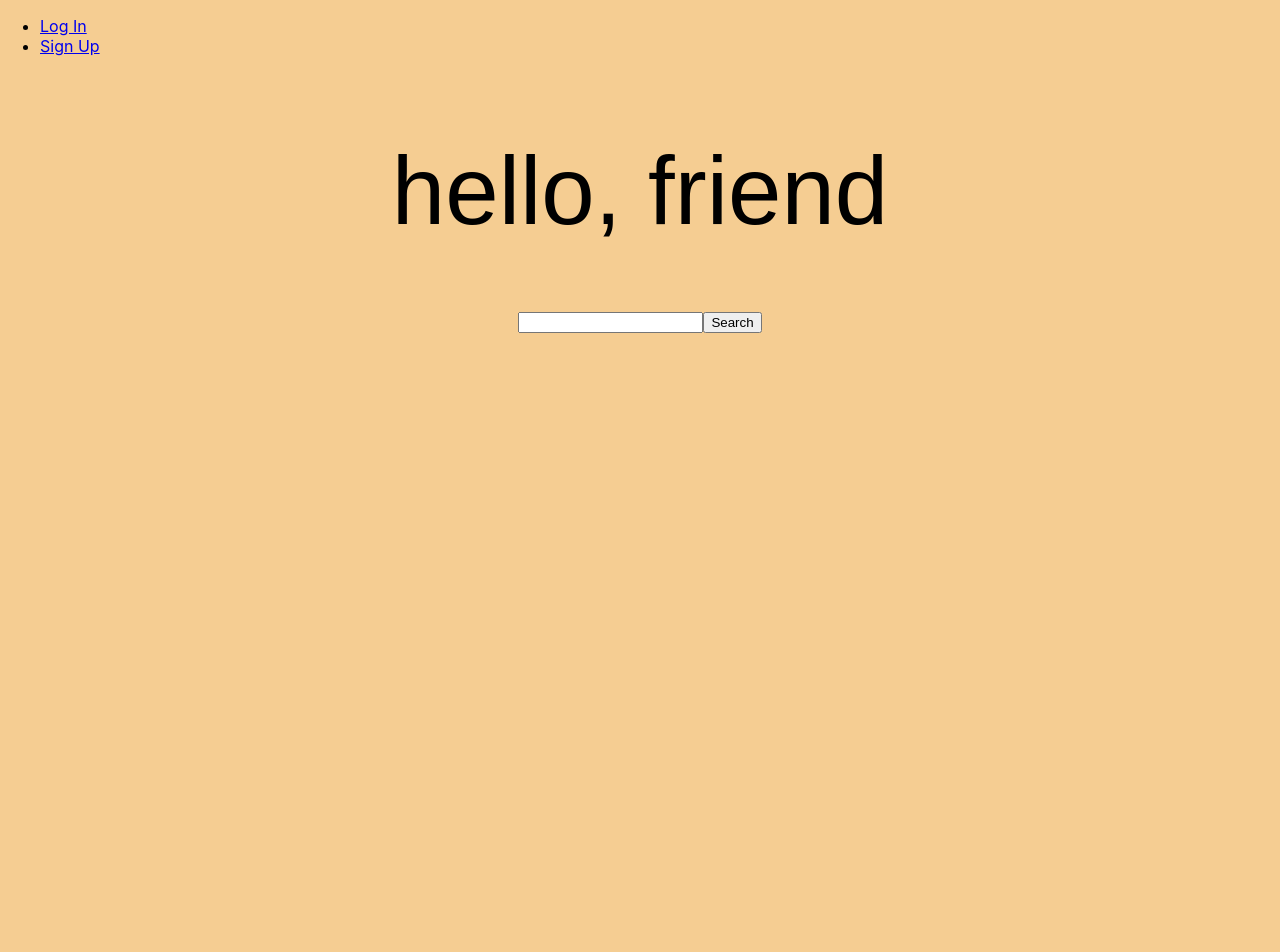
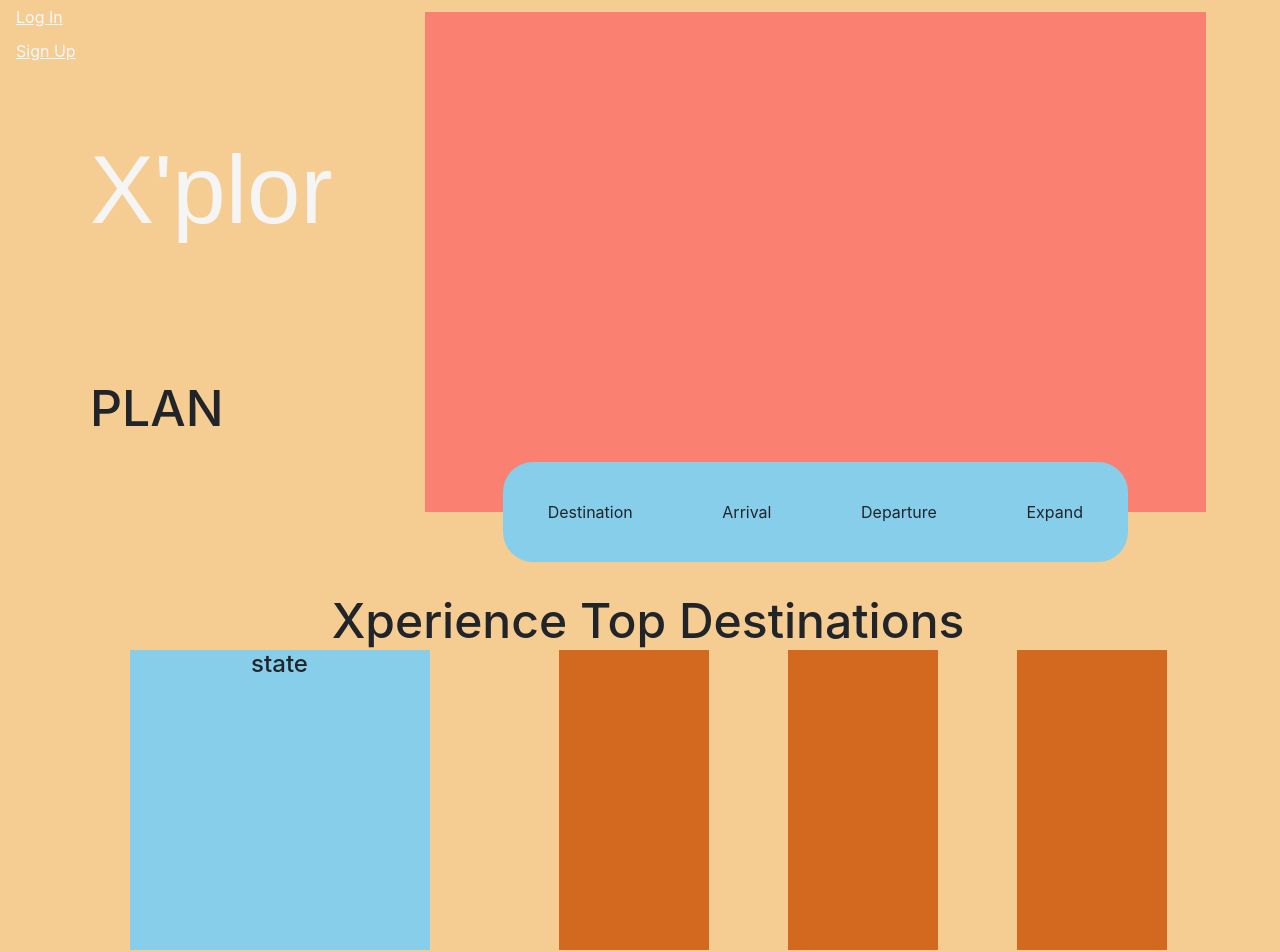
Before and after one commit to treymeetsworld/xplor-app, a React (Create React App) app: page / in a window 1280 px wide. Shown: the top 952 px of the page. Before the commit the page ends 800 px from the top, so only its background shows below. Built offline with nearby package versions, Linux system fonts and the light colour scheme; no server answers.

Commit message:
bootstrap

```diff
--- a/public/index.html
+++ b/public/index.html
@@ -10,6 +10,7 @@
 			name="description"
 			content="Web site created using create-react-app"
 		/>
+		<link href="https://cdn.jsdelivr.net/npm/bootstrap@5.0.2/dist/css/bootstrap.min.css" rel="stylesheet" integrity="sha384-EVSTQN3/azprG1Anm3QDgpJLIm9Nao0Yz1ztcQTwFspd3yD65VohhpuuCOmLASjC" crossorigin="anonymous">
 		<link rel="apple-touch-icon" href="%PUBLIC_URL%/android-chrome-192x192.png" />
 		<!--
       manifest.json provides metadata used when your web app is installed on a
@@ -41,5 +42,6 @@
       To begin the development, run `npm start` or `yarn start`.
       To create a production bundle, use `npm run build` or `yarn build`.
     -->
+		<script src="https://cdn.jsdelivr.net/npm/bootstrap@5.0.2/dist/js/bootstrap.bundle.min.js" integrity="sha384-MrcW6ZMFYlzcLA8Nl+NtUVF0sA7MsXsP1UyJoMp4YLEuNSfAP+JcXn/tWtIaxVXM" crossorigin="anonymous"></script>
 	</body>
 </html>
--- a/src/components/NavBar/NavBar.jsx
+++ b/src/components/NavBar/NavBar.jsx
@@ -6,7 +6,7 @@ const NavBar = ({ user, handleLogout }) => {
 		<>
 			{user ? (
 				<nav>
-					<div>
+					<div className="access">
 						<ul>
 							<li>
 								Welcome, {user.name}
@@ -28,10 +28,10 @@ const NavBar = ({ user, handleLogout }) => {
 					<div>
 						<ul>
 							<li>
-								<Link to="/login">Log In</Link>
+								<Link to="/login" className="access">Log In</Link>
 							</li>
 							<li>
-								<Link to="/signup">Sign Up</Link>
+								<Link to="/signup" className="access">Sign Up</Link>
 							</li>
 						</ul>
 					</div>
--- a/src/pages/Landing/Landing.jsx
+++ b/src/pages/Landing/Landing.jsx
@@ -3,14 +3,48 @@
 const Landing = ({ user }) => {
   return (
     <main className="container">
-      <h1 className="text">
-        hello, {user ? user.name : "friend"}
-      </h1>
-      <div>
-        <form action="">
-        <input type="search"></input>
-        <button type="submit">Search</button>
-        </form>
+      <div className="flex-top">
+        <div className="top-1">
+          <h1 className="logo">X'plor</h1>
+          <h3 className="plan">PLAN</h3>
+        </div>
+        <div className="top-2">
+          <div className="splash-landing">
+            <div className="suggestion">
+              <div className="destination">Destination</div>
+              <div className="arrival">Arrival</div>
+              <div className="departure">Departure</div>
+              <div className="expand">Expand</div>
+            </div>
+          </div>
+        </div>
+      </div>
+      <div className="splash-suggestion">
+        <div className="h3-container">
+          <h3>Xperience Top Destinations</h3>
+        </div>
+        <div className="choice-container">
+          <div className="state">
+            <h4>state</h4>
+            <div className="svg"></div>
+          </div>
+          <div className="splash-choice"></div>
+          <div className="splash-choice"></div>
+          <div className="splash-choice"></div>
+        </div>
+      </div>
+      <div className="attractions">
+        <div className="event-container">
+        <div className="event"></div>
+        <div className="event"></div>
+        <div className="event"></div>
+        <div className="event"></div>
+        <div className="event"></div>
+        <div className="event"></div>
+        <div className="event"></div>
+        <div className="event"></div>
+        </div>
+        <div className="event-details"></div>
       </div>
     </main>
   )
--- a/src/pages/TripDetails/TripDetails.jsx
+++ b/src/pages/TripDetails/TripDetails.jsx
@@ -44,8 +44,10 @@ const TripDetails = (props) => {
               <h2>Clothes:</h2>
               {clothesItems.map(thing =>
               <div key={thing._id}>
+                <span>
               <p>{thing.item}</p>
-              <button onClick={() => props.handleDeletePackingItem(thing._id, location.state._id)}>x</button>
+              <button className="btn btn-danger"onClick={() => props.handleDeletePackingItem(thing._id, location.state._id)}>x</button>
+                </span>
               </div>
               )}
             </div>
--- a/src/styles/index.css
+++ b/src/styles/index.css
@@ -2,6 +2,7 @@ html {
   -webkit-box-sizing: border-box;
           box-sizing: border-box;
   background-color: #f5cd92;
+  height: 100%;
 }
 
 *, *:before, *:after {
@@ -15,27 +16,213 @@ body {
   -webkit-font-smoothing: antialiased;
   -moz-osx-font-smoothing: grayscale;
   background-color: #f5cd92;
+  margin: 0 0 0 1em;
+  display: -webkit-box;
+  display: -ms-flexbox;
+  display: flex;
+  -webkit-box-orient: vertical;
+  -webkit-box-direction: normal;
+      -ms-flex-direction: column;
+          flex-direction: column;
+  overflow-x: hidden;
+  height: 100%;
 }
 
 code {
   font-family: source-code-pro, Menlo, Monaco, Consolas, 'Courier New', monospace;
 }
 
-.container {
+nav {
+  width: -webkit-max-content;
+  width: -moz-max-content;
+  width: max-content;
+}
+
+nav ul {
+  list-style: none;
+  margin: 0;
+  padding: 0;
+}
+
+nav ul li {
+  padding: 5px 0 5px 0;
+}
+
+#root {
   display: -webkit-box;
   display: -ms-flexbox;
   display: flex;
-  -webkit-box-align: center;
-      -ms-flex-align: center;
-          align-items: center;
   -webkit-box-orient: vertical;
   -webkit-box-direction: normal;
       -ms-flex-direction: column;
           flex-direction: column;
 }
 
-.text {
+.container {
+  display: -webkit-box;
+  display: -ms-flexbox;
+  display: flex;
+  width: 100%;
+  height: 100%;
+  -webkit-box-orient: vertical;
+  -webkit-box-direction: normal;
+      -ms-flex-direction: column;
+          flex-direction: column;
+}
+
+.flex-top {
+  width: 100%;
+  height: 100%;
+  display: -webkit-box;
+  display: -ms-flexbox;
+  display: flex;
+}
+
+.top-1 {
+  width: 30%;
+  z-index: 100;
+  display: -webkit-box;
+  display: -ms-flexbox;
+  display: flex;
+  -ms-flex-pack: distribute;
+      justify-content: space-around;
+  -webkit-box-orient: vertical;
+  -webkit-box-direction: normal;
+      -ms-flex-direction: column;
+          flex-direction: column;
+  margin-bottom: 5px solid black;
+}
+
+.top-2 {
+  width: 70%;
+  margin-top: -56px;
+}
+
+.logo {
+  top: 0;
+  margin: 0%;
+  -ms-flex-item-align: start;
+      align-self: flex-start;
   font: 6em sans-serif;
+  color: whitesmoke;
+  display: inline-block;
+}
+
+.plan {
+  font-size: 50px;
+  -ms-flex-item-align: start;
+      align-self: flex-start;
+  display: inline-block;
+}
+
+.splash-landing {
+  -ms-flex-item-align: end;
+      align-self: flex-end;
+  width: 100%;
+  height: 500px;
+  background: salmon;
+  left: 0;
+  display: -webkit-box;
+  display: -ms-flexbox;
+  display: flex;
+  -webkit-box-align: end;
+      -ms-flex-align: end;
+          align-items: flex-end;
+  -webkit-box-pack: center;
+      -ms-flex-pack: center;
+          justify-content: center;
+}
+
+.suggestion {
+  height: 100px;
+  width: 80%;
+  background: skyblue;
+  margin-bottom: -50px;
+  border-radius: 30px;
+  display: -webkit-box;
+  display: -ms-flexbox;
+  display: flex;
+  -webkit-box-orient: horizontal;
+  -webkit-box-direction: normal;
+      -ms-flex-direction: row;
+          flex-direction: row;
+  -ms-flex-pack: distribute;
+      justify-content: space-around;
+  -webkit-box-align: center;
+      -ms-flex-align: center;
+          align-items: center;
+}
+
+.splash-suggestion {
+  -ms-flex-item-align: center;
+      align-self: center;
+  margin-top: 5em;
+  width: 100%;
+  display: -webkit-box;
+  display: -ms-flexbox;
+  display: flex;
+  -webkit-box-orient: vertical;
+  -webkit-box-direction: normal;
+      -ms-flex-direction: column;
+          flex-direction: column;
+}
+
+.splash-suggestion h3 {
+  text-align: center;
+  font-size: 3em;
+  margin: 0;
+}
+
+.state {
+  height: 300px;
+  width: 300px;
+  background: skyblue;
+  text-align: center;
+  margin-right: 50px;
+}
+
+.splash-choice {
+  height: 300px;
+  width: 150px;
+  background: chocolate;
+  padding: 10px;
+}
+
+.choice-container {
+  display: -webkit-box;
+  display: -ms-flexbox;
+  display: flex;
+  -ms-flex-pack: distribute;
+      justify-content: space-around;
+}
+
+.attractions {
+  display: -webkit-box;
+  display: -ms-flexbox;
+  display: flex;
+  -webkit-box-orient: horizontal;
+  -webkit-box-direction: normal;
+      -ms-flex-direction: row;
+          flex-direction: row;
+  margin-top: 5em;
+}
+
+.event-container {
+  width: 50%;
+  background: cornflowerblue;
+  height: 300px;
+  display: -webkit-box;
+  display: -ms-flexbox;
+  display: flex;
+  -ms-flex-wrap: wrap;
+      flex-wrap: wrap;
+}
+
+.event {
+  height: 100px;
+  width: 250px;
+  background: crimson;
+  margin: 0  10px 10px 0;
 }
 
 .formContainer {
@@ -63,4 +250,10 @@ code {
 .inputContainer {
   margin-bottom: 1rem;
 }
+
+.access {
+  color: aliceblue;
+  list-style: none;
+  z-index: 100;
+}
 /*# sourceMappingURL=index.css.map */
--- a/src/styles/index.scss
+++ b/src/styles/index.scss
@@ -2,3 +2,6 @@
 @import './sass/2-base/global';
 @import './sass//3-layouts/landing-page';
 @import './sass//4-components/form';
+
+
+@import './sass/4-components/nav'
--- a/src/styles/sass/2-base/_global.scss
+++ b/src/styles/sass/2-base/_global.scss
@@ -1,6 +1,7 @@
 html {
   box-sizing: border-box;
-  background-color: #f5cd92
+  background-color: #f5cd92;
+  height: 100%;
 }
 *, *:before, *:after {
   box-sizing: inherit;
@@ -12,10 +13,31 @@ body {
     sans-serif;
   -webkit-font-smoothing: antialiased;
   -moz-osx-font-smoothing: grayscale;
-  background-color: #f5cd92
+  background-color: #f5cd92;
+  margin: 0 0 0 1em;
+  display: flex;
+  flex-direction: column;
+  overflow-x: hidden;
+  height: 100%;
 }
 
 code {
   font-family: source-code-pro, Menlo, Monaco, Consolas, 'Courier New',
     monospace;
 }
+nav{
+  width: max-content;
+  ul{
+    list-style: none;
+    margin: 0;
+    padding: 0;
+        li{
+          padding: 5px 0 5px 0;
+        }
+  }
+}
+
+#root{
+  display: flex;
+  flex-direction: column;
+}
--- a/src/styles/sass/3-layouts/_landing-page.scss
+++ b/src/styles/sass/3-layouts/_landing-page.scss
@@ -1,8 +1,105 @@
 .container {
   display: flex;
-  align-items: center;
+  width: 100%;
+  height: 100%;
   flex-direction: column;
 }
-.text{
+.flex-top{
+  width: 100%;
+  height: 100%;
+  display: flex;
+}
+.top-1{
+  width: 30%;
+  z-index: 100;
+  display: flex;
+  justify-content: space-around;
+  flex-direction: column;
+  margin-bottom: 5px solid black;
+}
+.top-2{
+  width: 70%;
+  margin-top: -56px;
+}
+.logo{
+  top: 0;
+  margin: 0%;
+  align-self: flex-start;
   font: 6em sans-serif;
+  color: whitesmoke;
+  display: inline-block;
 }
+.plan{
+  font-size: 50px;
+  align-self: flex-start;
+  display: inline-block;
+}
+.splash-landing{
+  align-self: flex-end;
+  width: 100%;
+  height: 500px;
+  background: salmon;
+  left: 0;
+  display: flex;
+  align-items: flex-end;
+  justify-content: center;
+}
+.suggestion{
+  height: 100px;
+  width: 80%;
+  background: skyblue;
+  margin-bottom: -50px;
+  border-radius: 30px;
+  display: flex;
+  flex-direction: row;
+  justify-content: space-around;
+  align-items: center;
+}
+.splash-suggestion{
+  align-self: center;
+  margin-top: 5em;
+  width: 100%;
+  display: flex;
+  flex-direction: column;
+      h3{
+        text-align: center;
+        font-size: 3em;
+        margin: 0;
+      }
+}
+.state{
+  height: 300px;
+  width: 300px;
+  background: skyblue;
+  text-align: center;
+  margin-right: 50px;
+}
+.splash-choice{
+  height: 300px;
+  width: 150px;
+  background: chocolate;
+  padding: 10px;
+}
+.choice-container{
+  display: flex;
+  justify-content: space-around;
+}
+.attractions{
+  display: flex;
+  flex-direction: row;
+  margin-top: 5em;
+}
+.event-container{
+  width: 50%;
+  background: cornflowerblue;
+  height: 300px;
+  display: flex;
+  flex-wrap: wrap;
+}
+
+.event{
+  height: 100px;
+  width: 250px;
+  background: crimson;
+  margin:0  10px 10px 0;
+}
--- a/src/styles/sass/4-components/_nav.scss
+++ b/src/styles/sass/4-components/_nav.scss
@@ -0,0 +1,5 @@
+.access{
+  color: aliceblue;
+  list-style: none;
+  z-index: 100;;
+}
```
Also changed, not shown: 1 other file (tests, documents, lock files or other folders).
